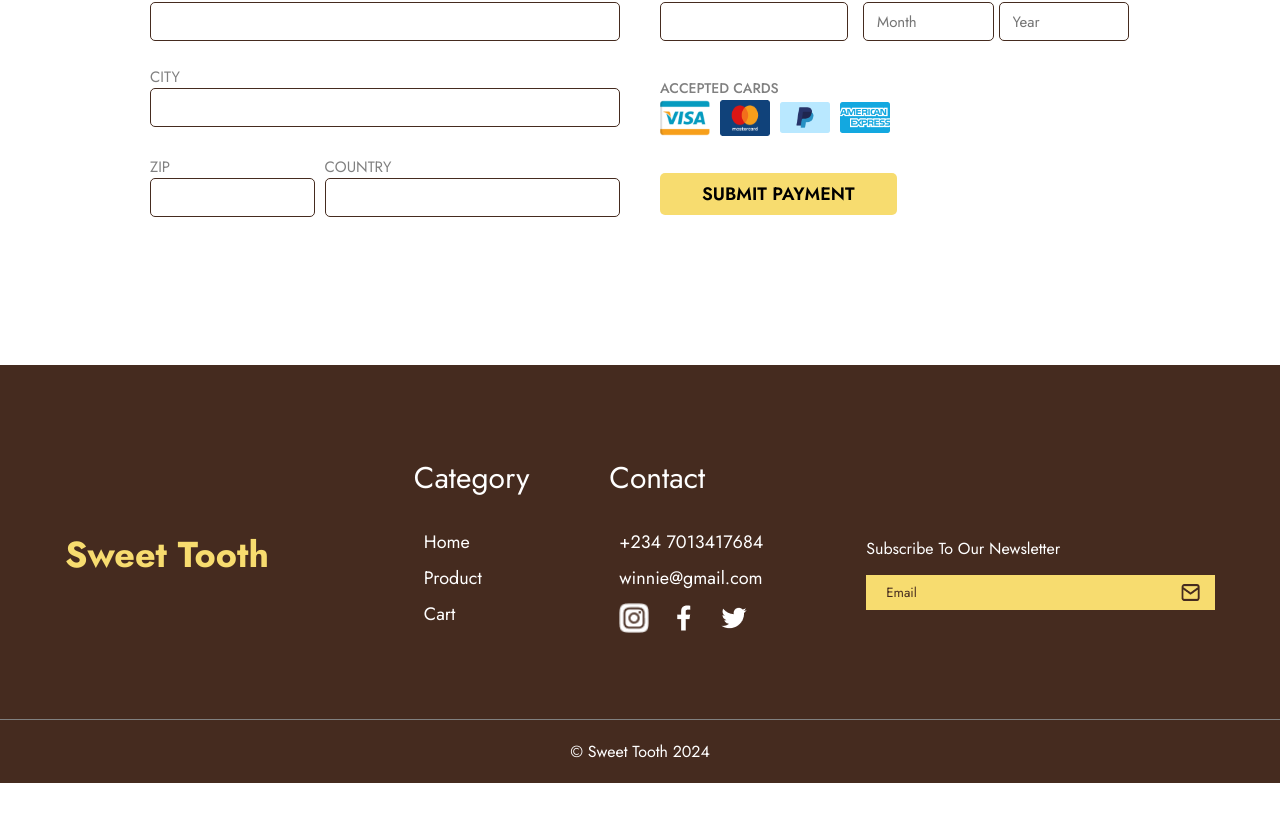
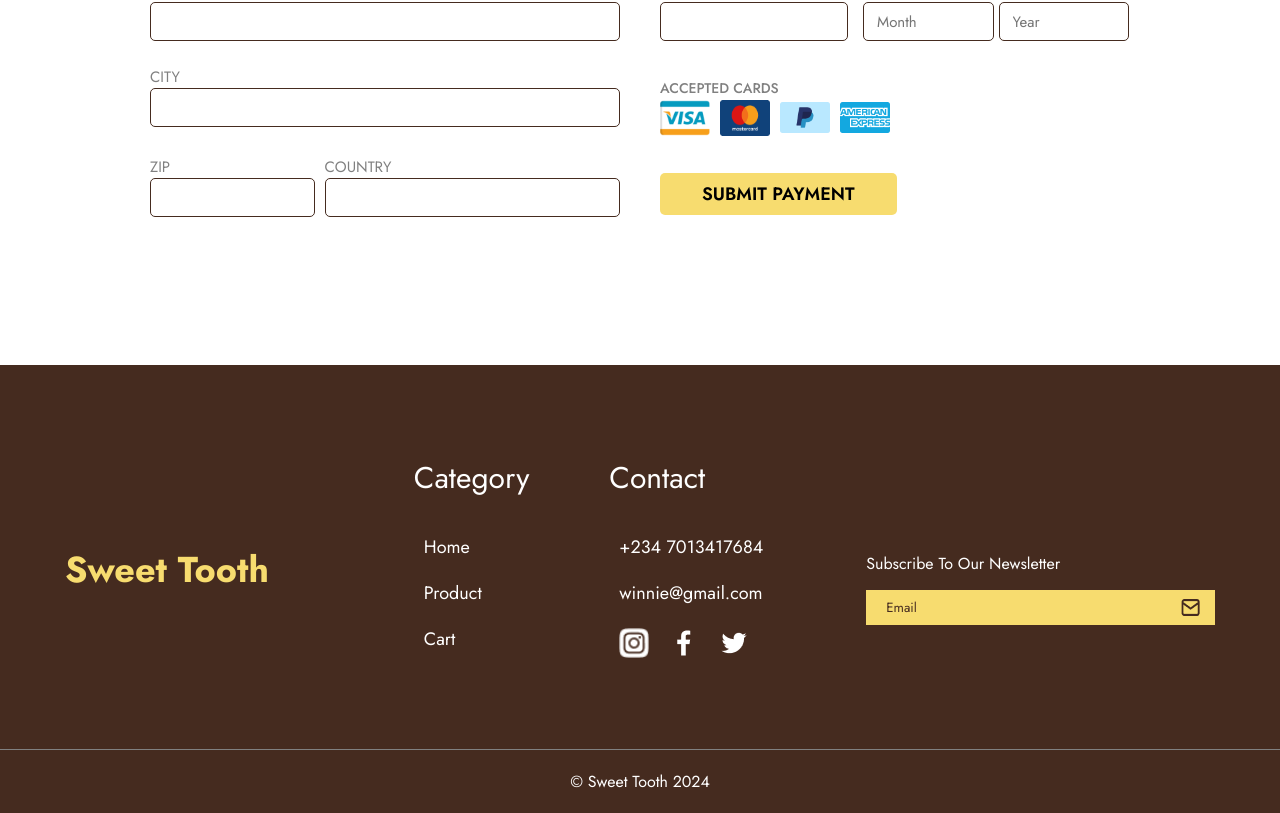
Before and after one commit to chivicoko/sweettooth, a React (Vite) app: page /checkout in a window 1280 px wide. Shown: the part 483-1296 px from the top of the page. Before the commit the page ends 1266 px from the top, so only its background shows below. Built offline with nearby package versions, Linux system fonts and the light colour scheme; no server answers; a web font is replaced by a local one.

Commit message:
update search results

```diff
--- a/src/components/navbar/navbar.scss
+++ b/src/components/navbar/navbar.scss
@@ -127,6 +127,10 @@
     a:hover {
       transform: translateY(-2px);
     }
+  }
+
+  .search-results {
+    color: #333;
   }
 }
 
--- a/src/styles/global.scss
+++ b/src/styles/global.scss
@@ -42,4 +42,5 @@ ul {
 
 li {
   list-style: none;
+  padding-block: 5px;
 }
```
